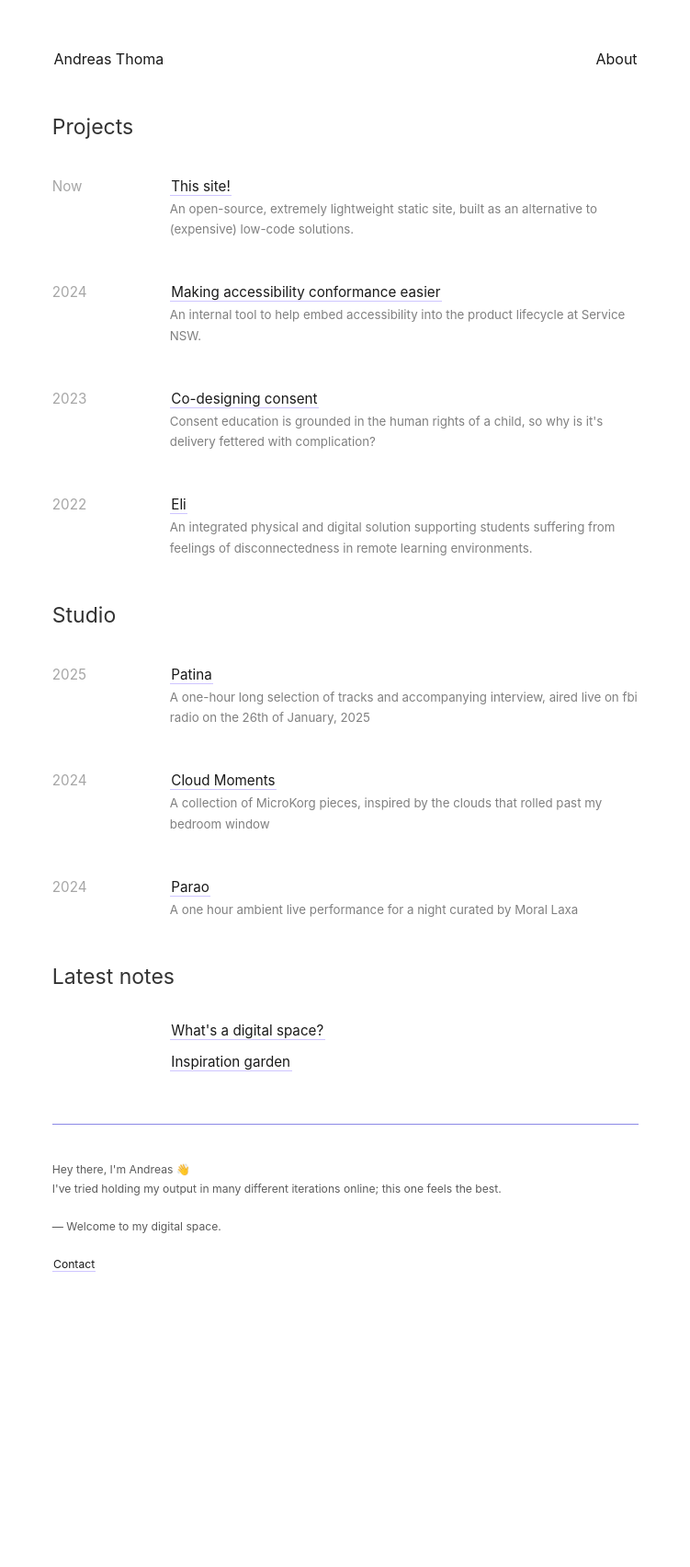
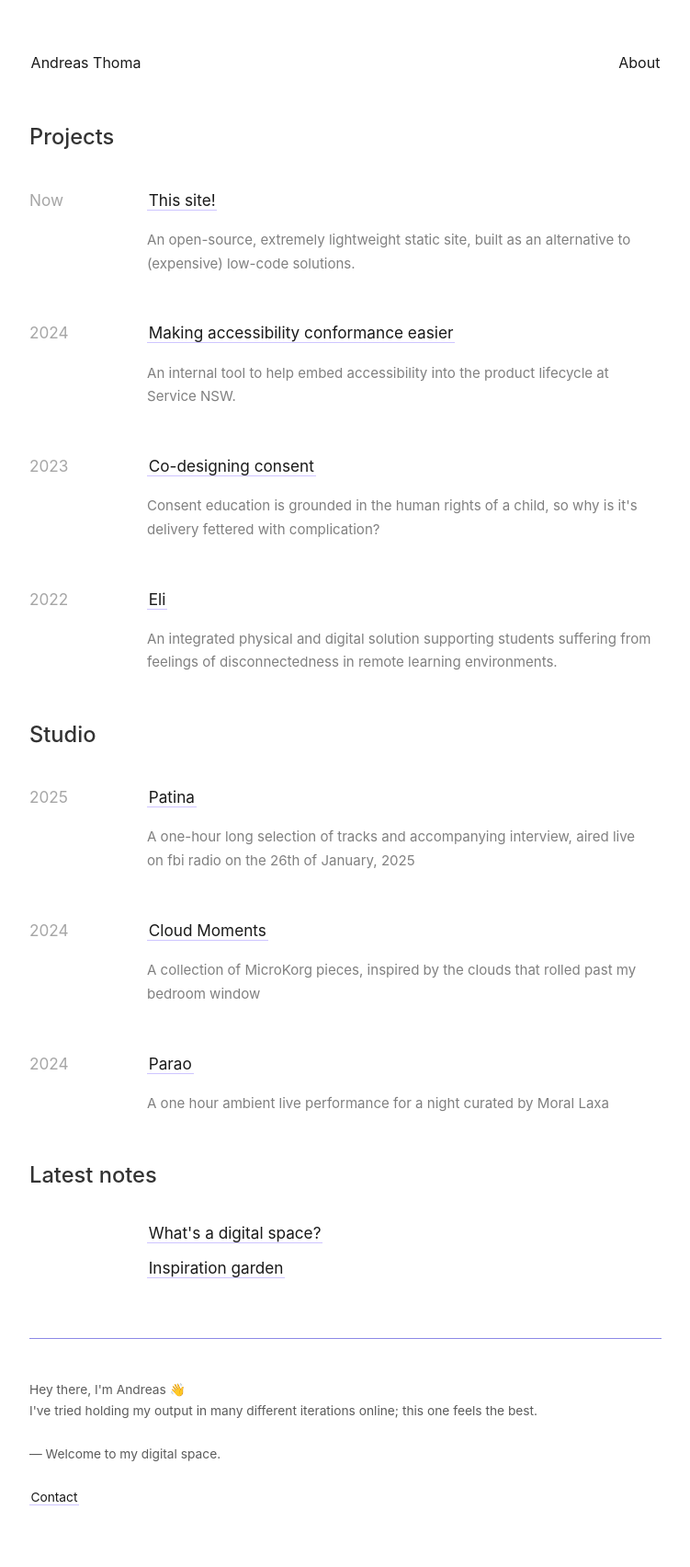
Before and after one commit to andreeeeaaaaas/my-digital-space, a Jekyll site: the page built from _pages/index.md, in a window 1280 px wide. Shown: the whole page at 92% size, without its empty margins (264-1015 px from the left). Built offline with Jekyll 4.4.1, drawn with Linux system fonts in a browser that asks for light colours; before the commit the page ends 1446 px from its top, so only the background shows below that.

Commit message:
Changed styling

```diff
--- a/_includes/head.html
+++ b/_includes/head.html
@@ -12,7 +12,7 @@
 
   <link rel="icon" type="image/png" href="assets/Favicon-headshot.png">
 
-  <link rel="preload" href="{{ site.baseurl }}/styles.css" as="style">
+  <!-- <link rel="preload" href="{{ site.baseurl }}/styles.css" as="style"> -->
   <link rel="stylesheet" href="{{ site.baseurl }}/styles.css">
 
   <script src="{{ '/assets/js/prefetch.js' | relative_url }}" defer></script>
--- a/_layouts/default.html
+++ b/_layouts/default.html
@@ -3,8 +3,8 @@
 {% include head.html %}
 <style>
   :root {
-    --wrap-normal: 42em;
-    --wrap-wide: 70em; /* or however wide you want the images to be */
+    --wrap-normal: 40em;
+    --wrap-wide: 60em; /* or however wide you want the images to be */
   }
 
   .wrapper {
--- a/_pages/index.md
+++ b/_pages/index.md
@@ -6,28 +6,12 @@ permalink: /
 ---
 
 <h1>Projects</h1>
-<!-- <div>
-{% for page in site.pages %}
-  {% if page.path contains 'projects/' %}
-  <div class="pt">
-  <flex class="align-baseline">
-    <div class="label muted"><p>{{page.last_modified_at | date:"%Y"}}</p></div>
-    <div>
-      <a class="internal-link">{{ page.title }}</a>
-      <p style="margin-top: 0; font-size: 0.875em" class="subtext">{{  page.content | strip_html | truncatewords: 20  }}</p>
-    </div>
-    </flex>
-</div>
-  {% endif %}
-{% endfor %}
-</div> -->
-<!-- <p>A collection of design, research, and work projects.</p> -->
 <div class="pt">
   <flex class="align-baseline">
     <div class="label muted"><p>Now</p></div>
     <div>
       [[This site!]]
-      <p style="margin-top: 0; font-size: 0.875em" class="subtext">An open-source, extremely lightweight static site, built as an alternative to (expensive) low-code solutions.</p>
+      <p style="margin-top: 0; font-size: 0.875em" class="subtext pt">An open-source, extremely lightweight static site, built as an alternative to (expensive) low-code solutions.</p>
     </div>
     </flex>
 </div>
@@ -36,7 +20,7 @@ permalink: /
     <div class="label muted"><p>2024</p></div>
     <div>
       [[Making accessibility conformance easier]]
-      <p style="margin-top: 0; font-size: 0.875em" class="subtext">An internal tool to help embed accessibility into the product lifecycle at Service NSW.</p>
+      <p style="margin-top: 0; font-size: 0.875em" class="subtext pt">An internal tool to help embed accessibility into the product lifecycle at Service NSW.</p>
     </div>
     </flex>
 </div>
@@ -46,7 +30,7 @@ permalink: /
     <div class="label muted"><p>2023</p></div>
     <div>
       [[Co-designing consent]]
-      <p style="margin-top: 0; font-size: 0.875em" class="subtext">Consent education is grounded in the human rights of a child, so why is it's delivery fettered with complication?</p>
+      <p style="margin-top: 0; font-size: 0.875em" class="subtext pt">Consent education is grounded in the human rights of a child, so why is it's delivery fettered with complication?</p>
     </div>
     </flex>
 </div>
@@ -56,35 +40,19 @@ permalink: /
   <div class="label muted"><p>2022</p></div>
     <div>
       [[Eli]]
-      <p style="margin-top: 0; font-size: 0.875em" class="subtext">An integrated physical and digital solution supporting students suffering from feelings of disconnectedness in remote learning environments.</p>
+      <p style="margin-top: 0; font-size: 0.875em" class="subtext pt">An integrated physical and digital solution supporting students suffering from feelings of disconnectedness in remote learning environments.</p>
     </div>
     </flex>
 </div>
 
 
 <h1>Studio</h1>
-<!-- <p>An amalgamation of music, photos, visuals and more.</p> -->
-<!-- <div>
-{% for page in site.pages %}
-  {% if page.path contains 'studio/' %}
-  <div class="pt">
-  <flex class="align-baseline">
-    <div class="label muted"><p>{{page.year}}</p></div>
-    <div>
-      <a class="internal-link">{{ page.title }}</a>
-      <p style="margin-top: 0; font-size: 0.875em" class="subtext">{{  page.content | strip_html | truncatewords: 20  }}</p>
-    </div>
-    </flex>
-</div>
-  {% endif %}
-{% endfor %}
-</div>-->
 <div class="pt">
   <flex class="align-baseline">
     <div class="label muted"><p>2025</p></div>
     <div>
       [[Patina]]
-      <p style="margin-top: 0; font-size: 0.875em" class="subtext">A one-hour long selection of tracks and accompanying interview, aired live on fbi radio on the 26th of January, 2025</p>
+      <p style="margin-top: 0; font-size: 0.875em" class="subtext pt">A one-hour long selection of tracks and accompanying interview, aired live on fbi radio on the 26th of January, 2025</p>
     </div>
     </flex>
 </div>
@@ -93,7 +61,7 @@ permalink: /
     <div class="label muted"><p>2024</p></div>
     <div>
       [[Cloud Moments]]
-      <p style="margin-top: 0; font-size: 0.875em" class="subtext">A collection of MicroKorg pieces, inspired by the clouds that rolled past my bedroom window</p>
+      <p style="margin-top: 0; font-size: 0.875em" class="subtext pt">A collection of MicroKorg pieces, inspired by the clouds that rolled past my bedroom window</p>
     </div>
     </flex>
 </div>
@@ -102,7 +70,7 @@ permalink: /
     <div class="label muted"><p>2024</p></div>
     <div>
       [[Parao]]
-      <p style="margin-top: 0; font-size: 0.875em" class="subtext">A one hour ambient live performance for a night curated by Moral Laxa</p>
+      <p style="margin-top: 0; font-size: 0.875em" class="subtext pt">A one hour ambient live performance for a night curated by Moral Laxa</p>
     </div>
     </flex>
 </div>
--- a/_sass/_style.scss
+++ b/_sass/_style.scss
@@ -12,7 +12,7 @@ $color-box-background: mix($color-primary, white, 4%);
 $border-radius: 8px;
 $font-family: -apple-system, BlinkMacSystemFont, Roboto, Segoe UI, Helvetica,
   sans-serif, Apple Color Emoji, Segoe UI Emoji, Segoe UI Symbol;
-$font-size-base: calc(12px + 0.25vw);
+$font-size-base: calc(14px + 0.25vw);
 
 /* Main */
 body {
@@ -22,7 +22,7 @@ body {
   padding: 4vh 6vw;
 
   /* Body padding */
-  max-width: 70em;
+  max-width: 60em;
   overflow-x: hidden;
   line-height: 1.7;
   color: $color-text;
@@ -62,7 +62,7 @@ figcaption {
   padding-top: 1em;
 }
 
-@media (max-width: 60em) {
+@media (max-width: 52em) {
   figure.wide {
     position: relative;
     max-width: 100vw;
@@ -181,9 +181,9 @@ h6 {
 }
 
 h1 {
-  font-weight: 400;
+  font-weight: 500;
   // font-size: 2em;
-  font-size: calc(1rem + 0.55vw);
+  font-size: calc(1rem + 0.6vw);
   line-height: 1.25;
   margin-top: 1.5em;
   margin-bottom: 0.25em;
@@ -191,7 +191,7 @@ h1 {
 
 h2 {
   font-weight: 500;
-  font-size: calc(1rem + 0.2vw);
+  font-size: calc(1rem + 0.4vw);
   // letter-spacing: -0.015em;
   margin-top: 1em;
   margin-bottom: 0.5em;
@@ -243,7 +243,7 @@ a {
   transition: 150ms;
   transition-timing-function: ease-in-out;
   padding: 0 0.1em;
-  text-decoration: none;
+  text-decoration: none ;
   border-bottom: 1px solid rgba(132, 111, 255, 0.4);
   color: $color-primary;
 
```
Also changed, not shown: _pages/projects/codesigning-consent.md (+4 -4 lines), 11 other files.
